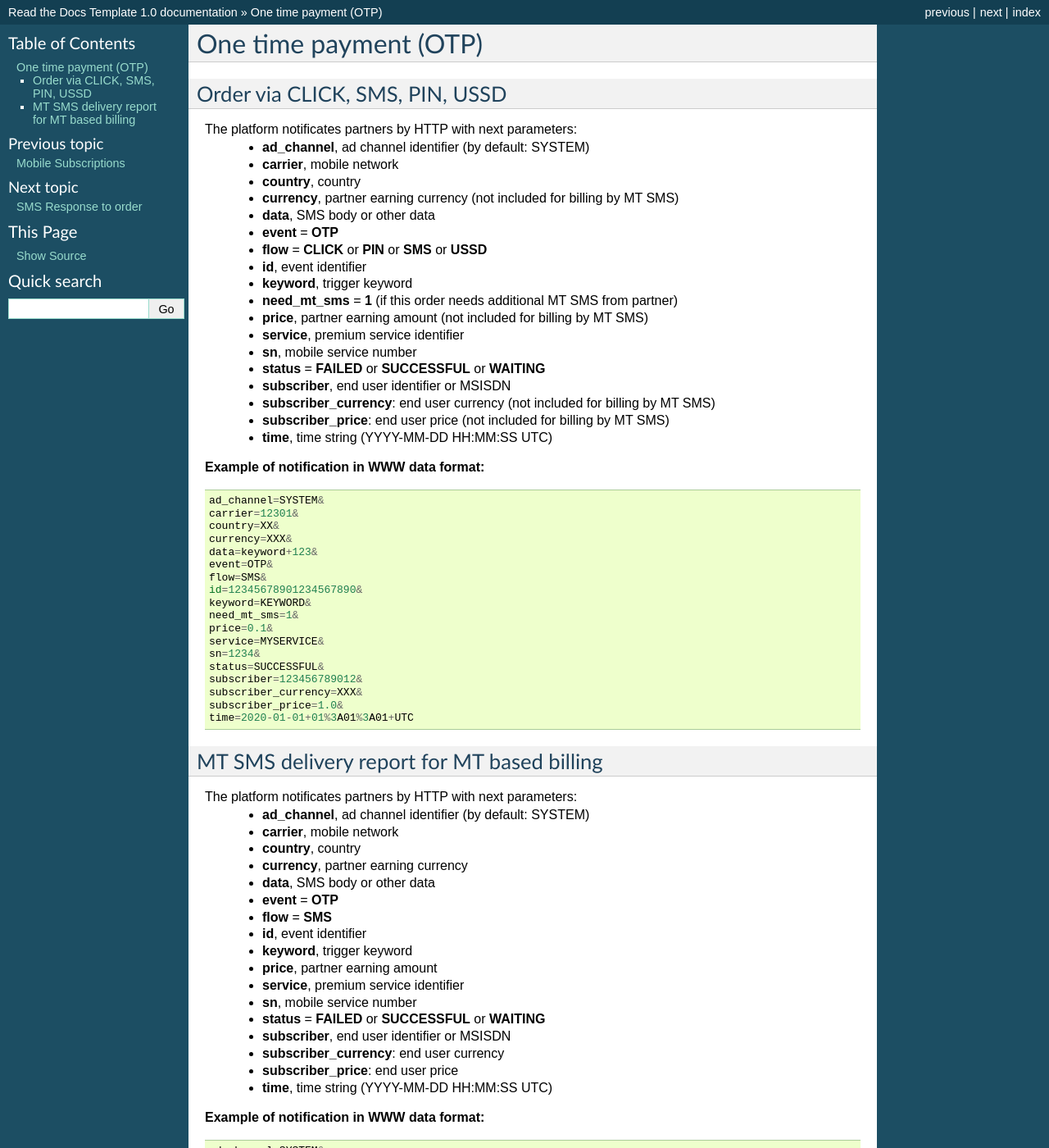
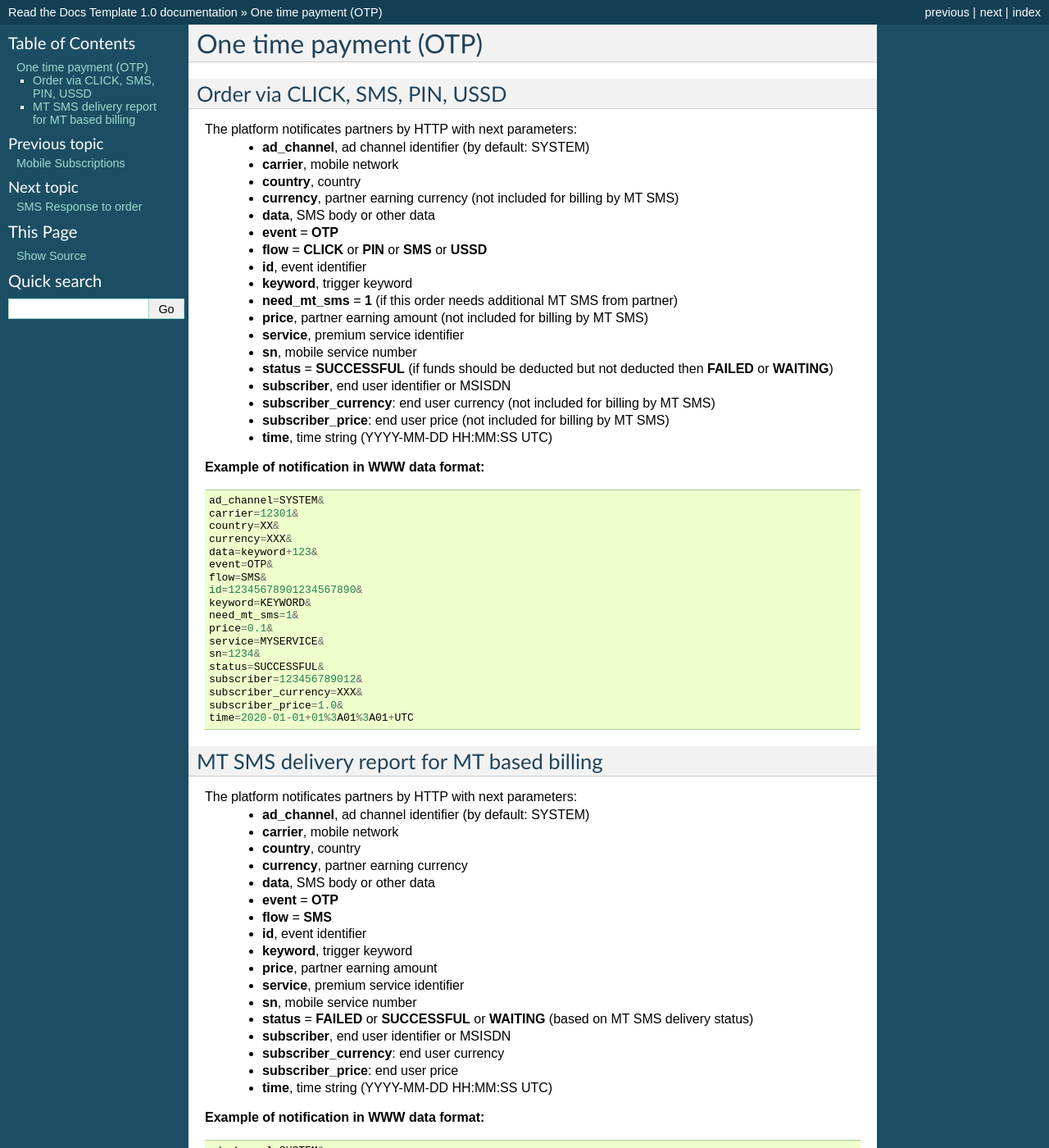
Before and after one commit to megasyst/lab, a Sphinx documentation site: the page built from docs/3_one_time_payment.rst, in a window 1280 px wide and 1400 px high. Shown: the whole window at 82% size. Built offline with Sphinx 7.4.7, drawn with Linux system fonts in a browser that asks for light colours.

Commit message:
Update 3_one_time_payment.rst

```diff
--- a/docs/3_one_time_payment.rst
+++ b/docs/3_one_time_payment.rst
@@ -19,7 +19,7 @@ The platform notificates partners by HTTP with next parameters:
   * **price**, partner earning amount (not included for billing by MT SMS)
   * **service**, premium service identifier
   * **sn**, mobile service number
-  * **status** = **FAILED** or **SUCCESSFUL** or **WAITING**
+  * **status** = **SUCCESSFUL** (if funds should be deducted but not deducted then **FAILED** or **WAITING**)
   * **subscriber**, end user identifier or MSISDN
   * **subscriber_currency**: end user currency (not included for billing by MT SMS)
   * **subscriber_price**: end user price (not included for billing by MT SMS)
@@ -63,7 +63,7 @@ The platform notificates partners by HTTP with next parameters:
   * **price**, partner earning amount
   * **service**, premium service identifier
   * **sn**, mobile service number
-  * **status** = **FAILED** or **SUCCESSFUL** or **WAITING**
+  * **status** = **FAILED** or **SUCCESSFUL** or **WAITING** (based on MT SMS delivery status)
   * **subscriber**, end user identifier or MSISDN
   * **subscriber_currency**: end user currency
   * **subscriber_price**: end user price
```
